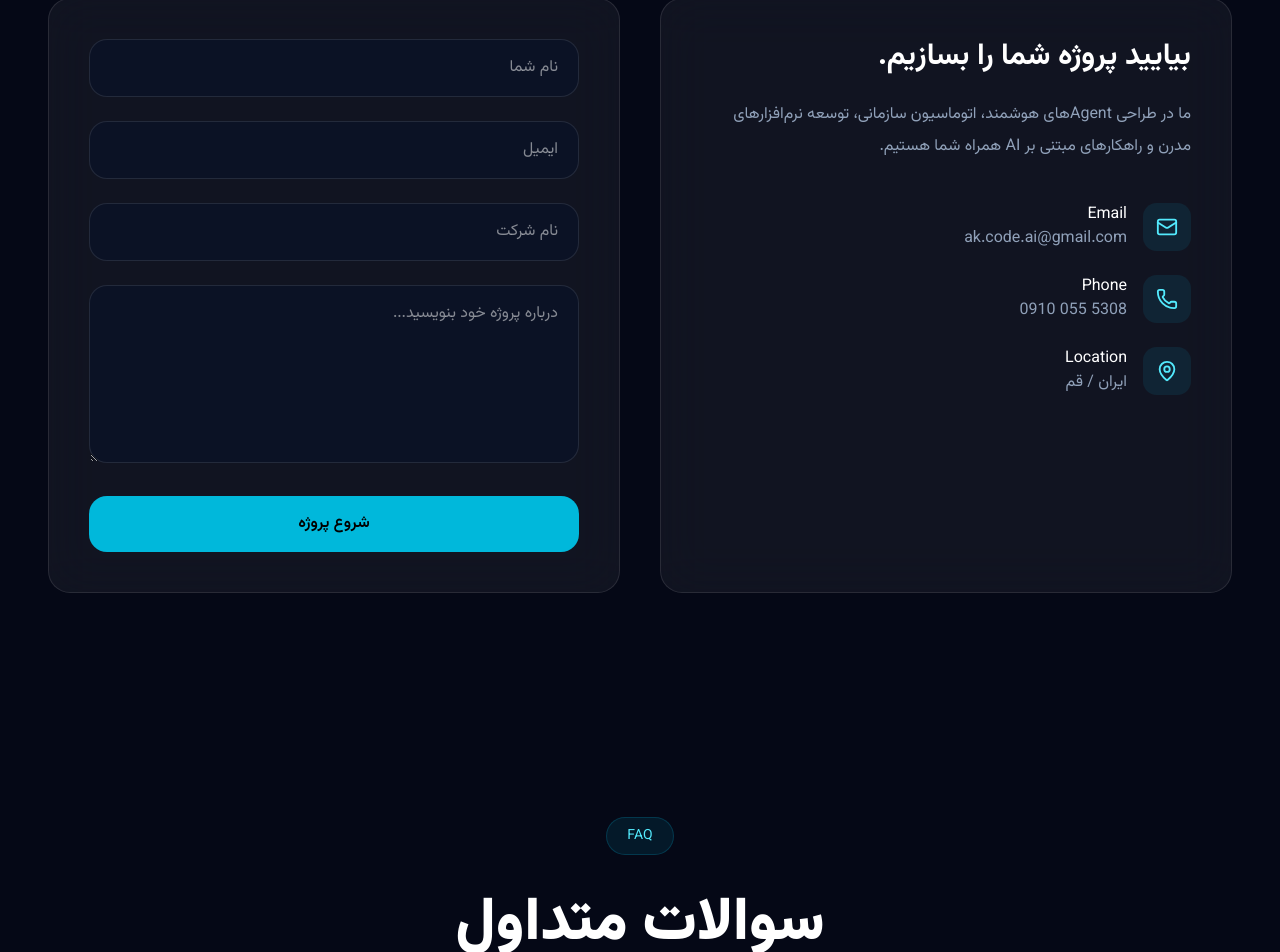
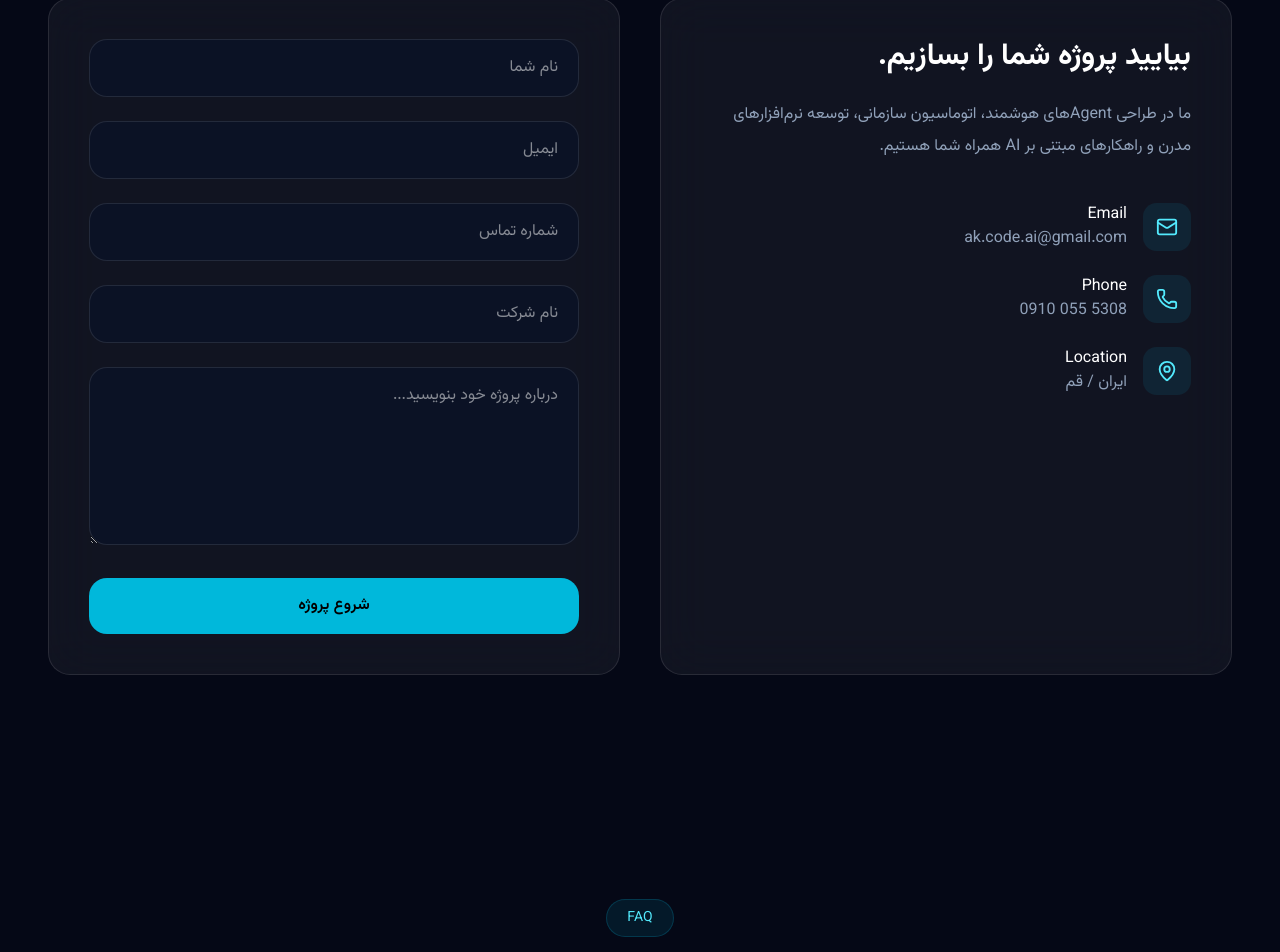
Before and after one commit to Akcode450/Ai.nova, a Next.js app: page / in a window 1280 px wide. Shown: the part 7311-8263 px from the top of the page. Built offline with nearby package versions, Linux system fonts and the light colour scheme.

Commit message:
Add phone field to contact form

```diff
--- a/app/api/contact/route.ts
+++ b/app/api/contact/route.ts
@@ -7,7 +7,7 @@ export async function POST(request: Request) {
   try {
     const body = await request.json();
 
-    const { name, email, company, message } = body;
+    const { name, email, phone, company, message } = body;
 
     const { error } = await resend.emails.send({
       from: "AI Nova <onboarding@resend.dev>",
@@ -19,6 +19,8 @@ export async function POST(request: Request) {
         <p><strong>Name:</strong> ${name}</p>
 
         <p><strong>Email:</strong> ${email}</p>
+
+        <p><strong>Phone:</strong> ${phone}</p>
 
         <p><strong>Company:</strong> ${company}</p>
 
--- a/components/sections/Contact.tsx
+++ b/components/sections/Contact.tsx
@@ -11,6 +11,7 @@ export default function Contact() {
   const [form, setForm] = useState({
     name: "",
     email: "",
+    phone: "",
     company: "",
     message: "",
   });
@@ -40,6 +41,7 @@ export default function Contact() {
       setForm({
         name: "",
         email: "",
+        phone: "",
         company: "",
         message: "",
       });
@@ -150,6 +152,19 @@ export default function Contact() {
                 required
               />
 
+                <input
+                type="tel"
+                placeholder="شماره تماس"
+                value={form.phone}
+                onChange={(e) =>
+                    setForm({ ...form, phone: e.target.value })
+                }
+                dir="ltr"
+                className="w-full rounded-2xl border border-white/10 bg-[#0b1225] px-5 py-4 text-white outline-none transition focus:border-cyan-400"
+                style={{ textAlign: "right" }}
+                required
+                />
+
               <input
                 type="text"
                 placeholder="نام شرکت"
```
